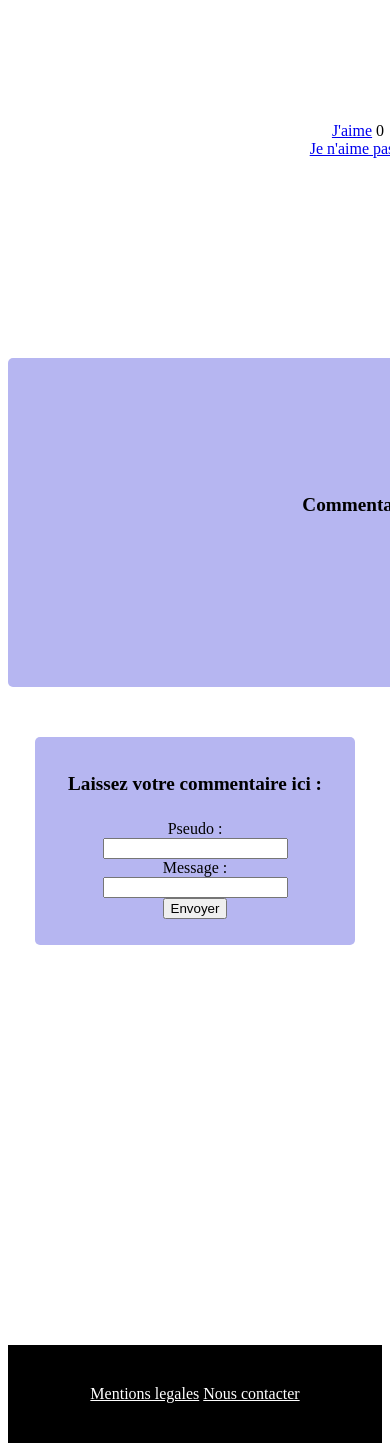
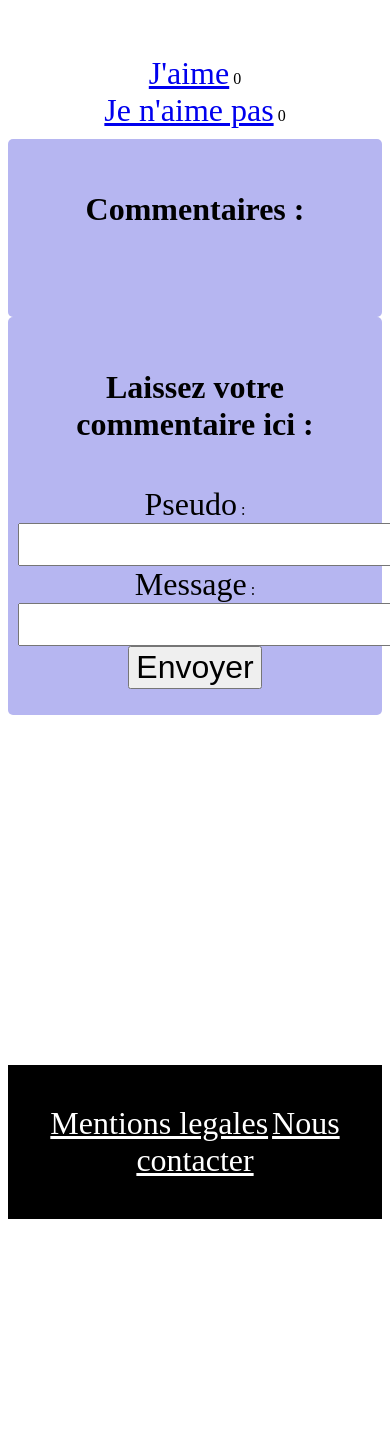
Before and after one commit to GuillaumeDussaut/Projet-3-Realisez-lextranet-dun-groupe-bancaire, a PHP site: page /P3_Dussaut_Guillaume/commentaires.php?billet=1 in a window 390 px wide; the page is wider, and only the part inside the window is pictured. Shown: the part 647-2090 px from the top of that part. After the commit the page ends 1866 px from the top of that part, so only its background shows below. Run offline with PHP 8.4, Linux system fonts and the light colour scheme; data that the repository does not hold is empty.

Commit message:
Add files via upload

```diff
--- a/GBAF/css/style.css
+++ b/GBAF/css/style.css
@@ -32,22 +32,7 @@
     border-radius: 5px;
     width: 400px;
 }
-.footer {
-    text-align: center;
-    background-color: black;
-    padding: 40px;
-    position:relative;
-    top:350px;
 
-}
-
-.header{
-	text-align: center;
-    background-color: #B6B6F1;
-
-
-
-}
 
 
 .membre{
@@ -69,9 +54,117 @@ left:20px;
 }
 
 h1 {
-	font-size:320%;
+    font-size:320%;
+
 }
 
 h4 {
-	font-size:120%;
+    font-size:120%;
+
 }
+
+
+                /*responsive query*/
+
+
+
+@media all and (max-width: 1024px)
+{
+
+.text-center {
+    text-align: center;
+}
+
+.form-div {
+    background-color: #B6B6F1;
+    margin: auto;
+    padding: 10px;
+    border-radius: 5px;
+    width: auto;
+}
+
+.form-div2 {
+    background-color: #B6B6F1;
+    margin: auto;
+    padding: 10px;
+    border-radius: 5px;
+    width: auto;
+}
+
+.form-div3 {
+    background-color: white;
+    margin: auto;
+    padding: 10px;
+    border-radius: 5px;
+    width: auto;
+}
+
+
+
+.membre{
+position: relative;
+left:20px;
+}
+
+.news{
+    background-color: white;
+    margin: auto;
+    padding: 10px;
+    border-radius: 5px;
+    width: auto;
+    border: 2px solid black;
+}
+
+input{
+  height: auto;
+  width: auto;
+  font-size: 2em;
+}
+select{
+    height: auto;
+    width: auto;
+    font-size: 2em;
+}
+
+.ul {
+    text-align:center;
+}
+
+
+
+h1 {
+	font-size:2em;
+
+}
+
+h4 {
+	font-size:2em;
+
+}
+h3{
+    font-size:2em;
+}
+a{
+    font-size:2em;
+}
+label{
+    font-size:2em;
+}
+
+}
+.footer {
+    text-align: center;
+    background-color: black;
+    padding: 40px;
+    position:relative;
+    top:350px;
+
+}
+
+.header{
+    text-align: center;
+    background-color: #B6B6F1;
+
+
+
+}
```
